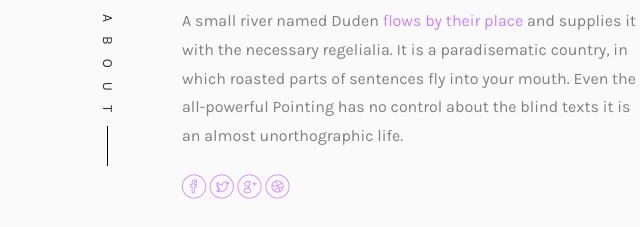
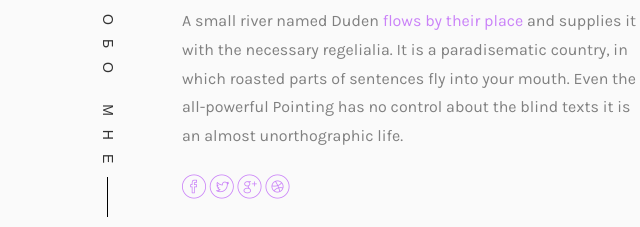
Before and after one commit to MashiroSo/Resume, a plain HTML site: page index.html in a window 1280 px wide. Shown: the part 371-598 px from the top of the page, 569-1209 px from the left. Drawn offline with nearby package versions, Linux system fonts and the light colour scheme; files whose address does not match are found by name; a web font is replaced by a local one.

Commit message:
Update index.html

```diff
--- a/index.html
+++ b/index.html
@@ -137,7 +137,7 @@
 							</div>
 							<div class="desc">
 								<div class="rotate">
-									<h2 class="heading">About</h2>
+									<h2 class="heading">Обо мне</h2>
 								</div>
 								<p>A small river named Duden <a href="#">flows by their place</a> and supplies it with the necessary regelialia. It is a paradisematic country, in which roasted parts of sentences fly into your mouth. Even the all-powerful Pointing has no control about the blind texts it is an almost unorthographic life.</p>
 								<p class="colorlib-social-icons">
```
